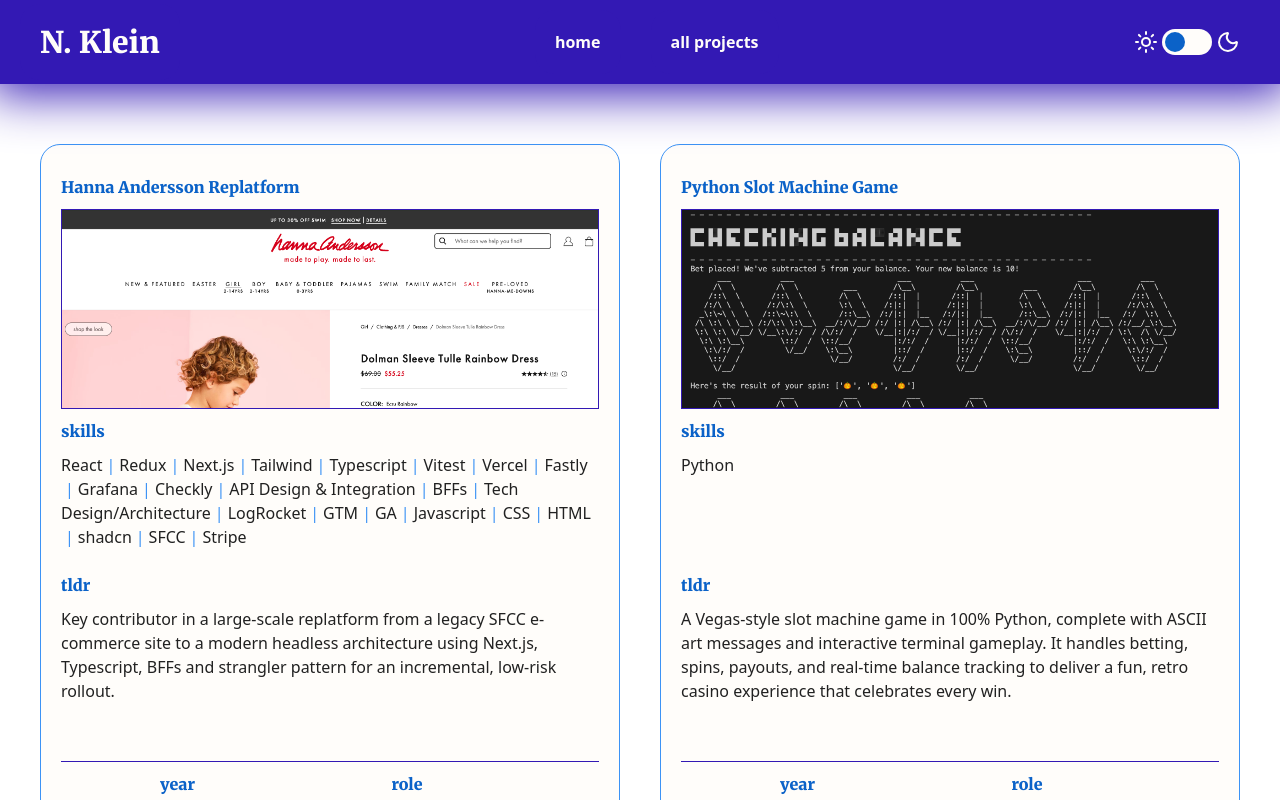
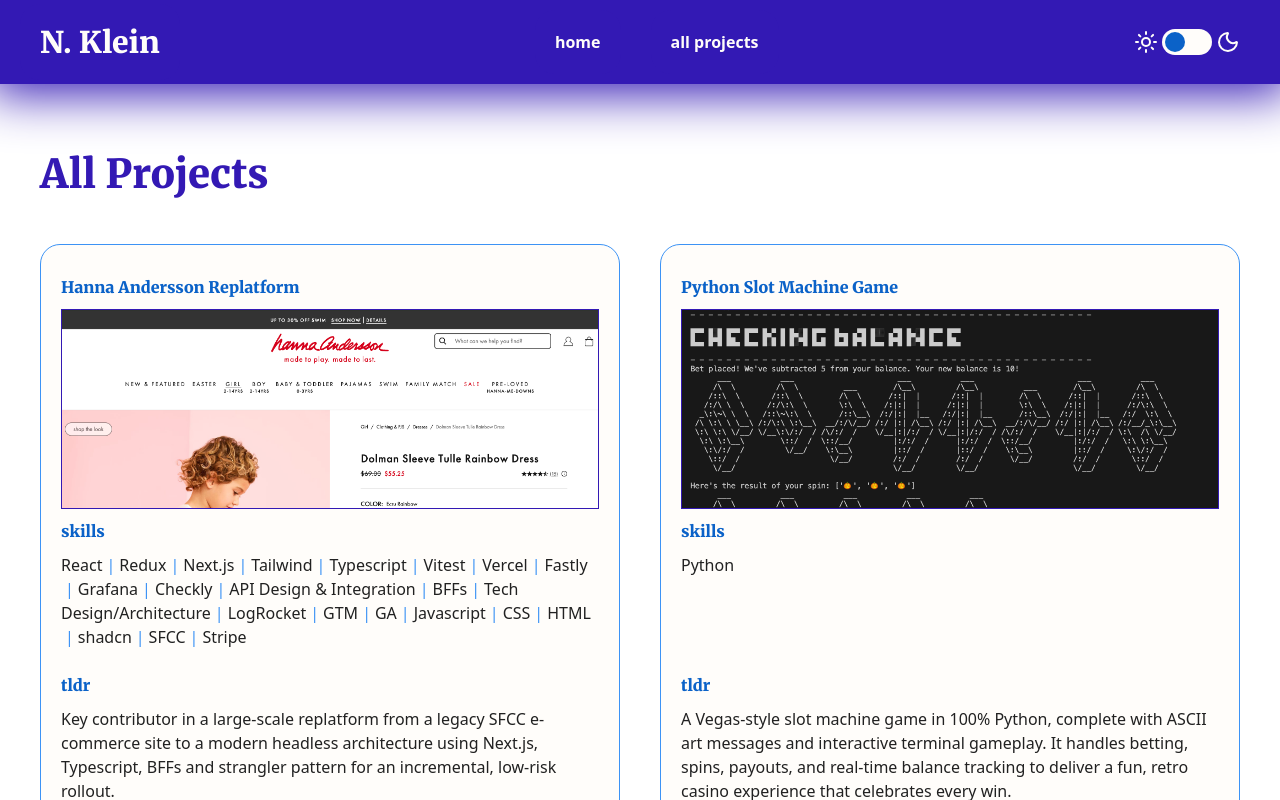
Before and after one commit to kleinlikecalvin/klein_like_calvin_next, a Next.js app: page /all-projects in a window 1280 px wide. Shown: the top 800 px of the page. Built offline with nearby package versions, Linux system fonts and the light colour scheme.

Commit message:
Conditionally renders load more button

```diff
--- a/app/all-projects/page.tsx
+++ b/app/all-projects/page.tsx
@@ -16,7 +16,8 @@
   }
 
   return (
-    <main className="AllProjects">
+    <main className="AllProjects page">
+      <h1 className="mb-10">All Projects</h1>
       <div className="project-container grid grid-cols-1 gap-10 lg:grid-cols-2">
         {projects.map((project, i) => {
           return (
@@ -29,12 +30,14 @@
           );
         })}
       </div>
+      {projects.length !== projectsData.length && (
         <button
           className="load-more scale mx-auto my-10"
           onClick={getNextFourProjects}
         >
           load more
         </button>
+      )}
     </main>
   );
 }
```
Lines whose indentation alone changed are shown as unchanged.
